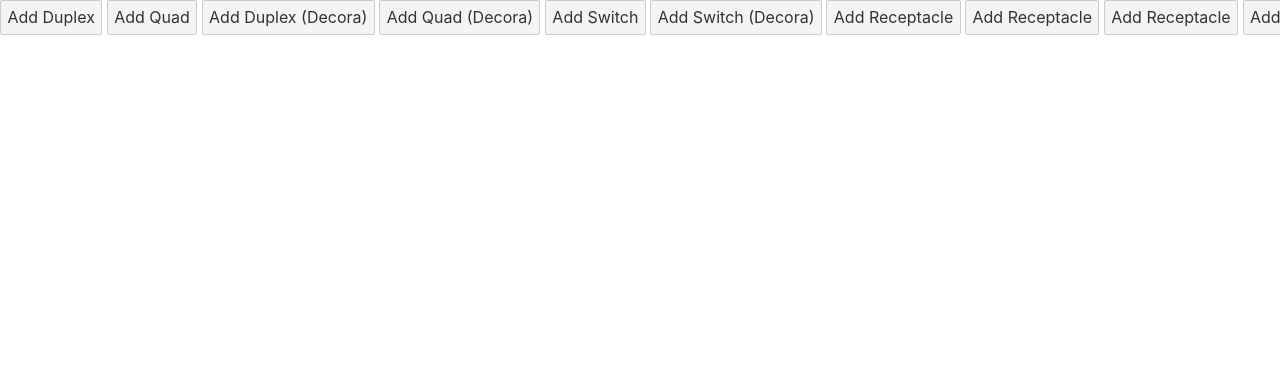
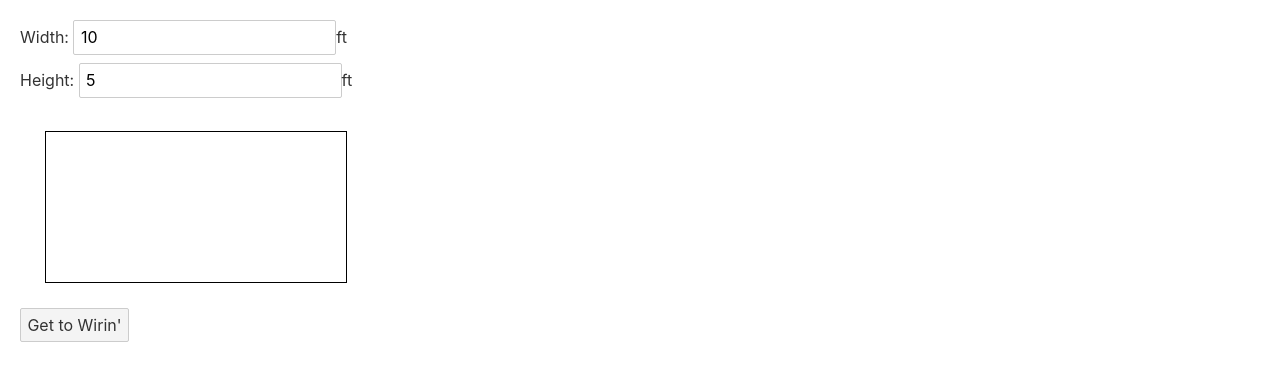
Before and after one commit to WasteofSpaceYT/3D-Wire-Diagram, a Svelte app in the folder diagram/: page / in a window 1280 px wide. Shown: the top 380 px of the page. Built offline with nearby package versions, Linux system fonts and the light colour scheme; no server answers.

Commit message:
Update App.svelte

```diff
--- a/diagram/src/App.svelte
+++ b/diagram/src/App.svelte
@@ -5,14 +5,14 @@ import Home from "./routes/home.svelte";
 let isSubmitted = false;
 
 /*
-<Router>
+
+*/
+</script>
+<div>
+	<Router>
 		<Route path="/diagram" component={Diagram} />
 		<Route path="/">
 	<Home />
 		</Route>
 	</Router>
-*/
-</script>
-<div>
-	<Diagram />
 </div>
```
